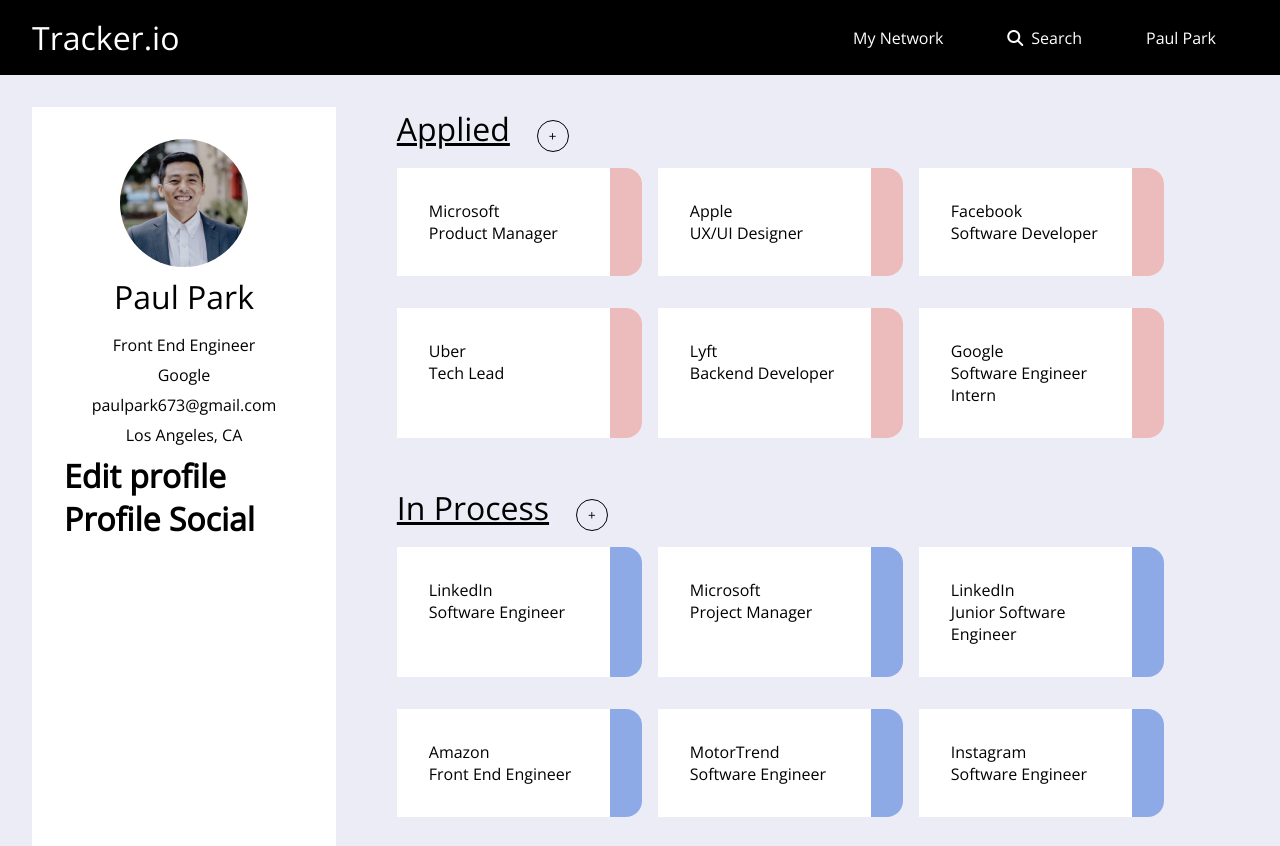
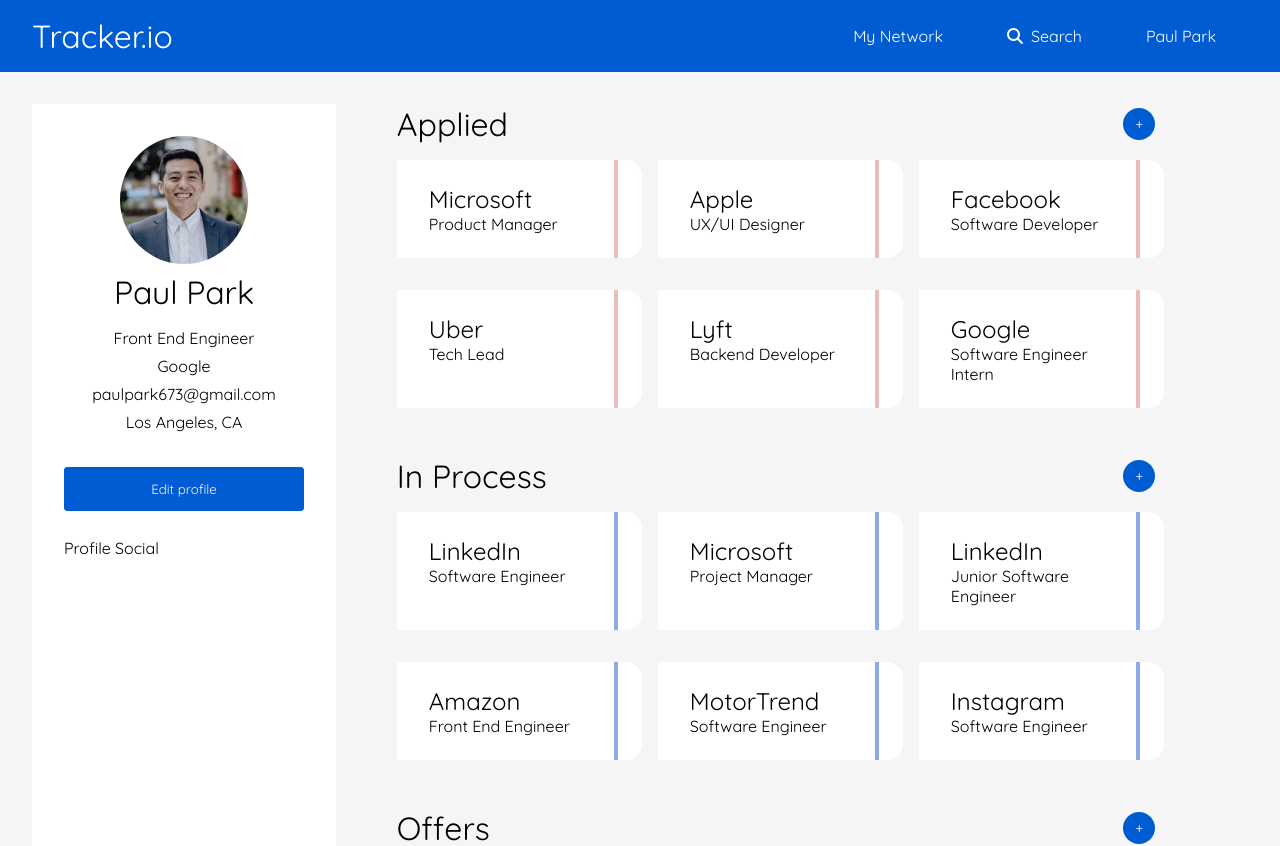
Before and after one commit to trackio/track.io, a React (Create React App) app in the folder client/: page / in a window 1280 px wide. Shown: the top 846 px of the page. Built offline with nearby package versions, Linux system fonts and the light colour scheme.

Commit message:
Updated styling for buttons and color scheme

```diff
--- a/client/public/index.html
+++ b/client/public/index.html
@@ -25,7 +25,7 @@
       Learn how to configure a non-root public URL by running `npm run build`.
     -->
     <link
-      href="https://fonts.googleapis.com/css2?family=Open+Sans&display=swap"
+      href="https://fonts.googleapis.com/css2?family=Quicksand&display=swap"
       rel="stylesheet"
     />
     <title>React App</title>
--- a/client/src/App.css
+++ b/client/src/App.css
@@ -2,11 +2,19 @@
   padding: 0;
   margin: 0;
   box-sizing: border-box;
-  font-family: "Open Sans", sans-serif;
+  font-family: "Quicksand", sans-serif;
+}
+
+:root{
+  --primary-color: #005cd2;
+  --secondary-color: #40514e;
+  --tertiary-color: #30e3ca;
+  --quaternary-color: #f5f5f5;
 }
 
 body {
-  background-color: rgb(235, 236, 245);
+  /* background-color: rgb(235, 236, 245); */
+  background-color: var(--quaternary-color);
 }
 
 .main-container {
--- a/client/src/App.js
+++ b/client/src/App.js
@@ -1,19 +1,19 @@
-import React from "react";
+import React, { useState } from "react";
 import Navbar from "./components/Layout/Navbar";
 import ProfileTab from "./components/ProfileTab/ProfileTab";
 import ApplicationList from "./components/Applications/ApplicationList/ApplicationList";
 import "./App.css";
 
-function App() {
-  const applicationStages = ["applied", "in process", "offers"];
+const App = () => {
+  const [ applicationStages, setApplicationStages ] = useState(["applied", "in process", "offers"]);
   return (
     <div>
       <Navbar />
       <main className="main-container">
         <ProfileTab />
         <div className="applications-container">
-          {applicationStages.map((stage) => (
-            <ApplicationList stage={stage} />
+          {applicationStages.map((stage, i) => (
+            <ApplicationList stage={stage} key={`category_${i}`} />
           ))}
         </div>
       </main>
--- a/client/src/components/Applications/Application/Application.css
+++ b/client/src/components/Applications/Application/Application.css
@@ -1,6 +1,6 @@
 .application {
   background: #fff;
-  padding: 2em;
+  padding: 1.5em 2em;
   margin: 1em 1em 1em 0;
   flex: 0 0 31%;
   border-radius: 0 1rem 1rem 0;
@@ -8,28 +8,25 @@
   cursor: pointer;
   /*box-shadow: 4px 4px 10px #888888;*/
 }
+.application__company{
+  font-size: 1.5rem;
+}
 .applied,
 .in.process,
 .offers {
   transition: 0.2s ease-out;
 }
-.applied:hover {
-  background-color: #ecbbbc;
-}
-.in.process:hover {
-  background-color: #8daae7;
-}
-.offers:hover {
-  background-color: #b6e8e0;
-}
 .application::before {
   content: "";
   position: absolute;
-  right: 0;
+  right: 1.5rem;
   top: 0;
-  border-radius: 0 1rem 1rem 0;
+  /* border-radius: 0 1rem 1rem 0; */
   height: 100%;
-  width: 2rem;
+  width: .25rem;
+}
+.applied::before, .in.process::before, .offers::before{
+  transition: .3s ease-in;
 }
 .applied::before {
   background: #ecbbbc;
@@ -40,3 +37,17 @@
 .offers::before {
   background: #b6e8e0;
 }
+.applied:hover:before, .in.process:hover:before, .offers:hover:before {
+  width: 2rem;
+  right: 0;
+  border-radius: 0 1rem 1rem 0;
+}
+.applied:hover:before{
+  background: #ecbbbc;
+}
+.in.process:hover:before{
+  background: #8daae7;
+}
+.offers:hover:before{
+  background: #b6e8e0;
+}
--- a/client/src/components/Applications/Application/Application.js
+++ b/client/src/components/Applications/Application/Application.js
@@ -12,11 +12,11 @@ const Application = (props) => {
   return (
     <>
       <div
-        className={"application " + props.application.categoryGroup}
+        className={`application ${props.application.categoryGroup}`}
         onClick={togglePopup}
       >
-        <p>{props.application.companyName}</p>
-        <p>{props.application.jobTitle}</p>
+        <p className="application__company">{props.application.companyName}</p>
+        <p className="application__title">{props.application.jobTitle}</p>
       </div>
       {isOpen && (
         <Popup
--- a/client/src/components/Applications/ApplicationList/ApplicationList.css
+++ b/client/src/components/Applications/ApplicationList/ApplicationList.css
@@ -1,5 +1,10 @@
 .applications__group {
   margin-bottom: 2em;
+}
+.applications__group-header {
+  display: flex;
+  align-items: center;
+  position: relative;
 }
 .applications {
   display: flex;
@@ -8,20 +13,25 @@
 .category__title {
   font-size: 2rem;
   text-transform: capitalize;
-  text-decoration: underline;
 }
 .btn__add {
-  background: none;
-  border: 1px solid black;
+  background: var(--primary-color);
+  color: #fff;
+  border: 0;
   border-radius: 50%;
   width: 2rem;
   height: 2rem;
   margin-left: 2em;
   cursor: pointer;
   transition: 0.3s ease-in;
+  position: absolute;
+  right: 2rem;
 }
-
 .btn__add:hover {
-  background: #000;
-  color: #fff;
+  background: var(--quaternary-color);
+  color: var(--primary-color);
+  border: 2px solid var(--primary-color);
 }
+.btn__add:focus{
+  outline: none;
+}
--- a/client/src/components/Applications/ApplicationList/ApplicationList.js
+++ b/client/src/components/Applications/ApplicationList/ApplicationList.js
@@ -1,9 +1,9 @@
-import React from "react";
+import React, { useState } from "react";
 import Application from "../Application/Application";
 import "./ApplicationList.css";
 
 const CategoryList = (props) => {
-  const applications = [
+  const initialApplications = [
     {
       id: 1,
       companyName: "Microsoft",
@@ -89,11 +89,15 @@ const CategoryList = (props) => {
       categoryGroup: "in process",
     },
   ];
+
+  const [ applications, setApplications ] = useState(initialApplications);
+
   return (
     <div className="applications__group">
-      <span className="category__title">{props.stage}</span>
-      <button className="btn__add">+</button>
-
+      <div className="applications__group-header">
+        <div className="category__title">{props.stage}</div>
+        <button className="btn__add"><span>+</span></button>
+      </div>
       <div className="applications">
         {applications
           .filter((application) => {
--- a/client/src/components/Layout/Navbar.css
+++ b/client/src/components/Layout/Navbar.css
@@ -2,7 +2,7 @@
   display: flex;
   align-items: center;
   justify-content: space-between;
-  background-color: #000;
+  background-color: var(--primary-color);
   color: #fff;
   padding: 1em 2em;
 }
--- a/client/src/components/ProfileTab/ProfileBio/ProfileBio.js
+++ b/client/src/components/ProfileTab/ProfileBio/ProfileBio.js
@@ -1,18 +1,29 @@
-import React from "react";
+import React, { useState } from "react";
 import "./ProfileBio.css";
 import profpic from "../../../assets/profpic.jpeg";
 
 const ProfileBio = (props) => {
+  const dummybio = {
+    propic: profpic,
+    name: 'Paul Park',
+    title: 'Front End Engineer',
+    job: 'Google',
+    email: 'paulpark673@gmail.com',
+    location: 'Los Angeles, CA'
+  };
+
+  const [bio, setBio] = useState(dummybio)
+
   return (
     <div className="profile__bio">
       <div className="prof profile__pic">
         <img className="img" alt="me" src={profpic} />
       </div>
-      <div className="prof profile__name">Paul Park</div>
-      <div className="prof profile__title">Front End Engineer</div>
-      <div className="prof profile__job">Google</div>
-      <div className="prof profile__email">paulpark673@gmail.com</div>
-      <div className="prof profile__location">Los Angeles, CA</div>
+      <div className="prof profile__name">{bio.name}</div>
+      <div className="prof profile__title">{bio.title}</div>
+      <div className="prof profile__job">{bio.job}</div>
+      <div className="prof profile__email">{bio.email}</div>
+      <div className="prof profile__location">{bio.location}</div>
     </div>
   );
 };
--- a/client/src/components/ProfileTab/ProfileEdit/ProfileEdit.css
+++ b/client/src/components/ProfileTab/ProfileEdit/ProfileEdit.css
@@ -0,0 +1,21 @@
+.edit-profile {
+  width: 100%;
+  padding: 1em 2em;
+  border-radius: 3px;
+  margin: 2em 0;
+  background-color: var(--primary-color);
+  color: var(--quaternary-color);
+  transition: .3s ease-in;
+  cursor: pointer;
+  border: 1px solid var(--primary-color);
+}
+
+.edit-profile:hover {
+  background-color: var(--quaternary-color);
+  color: var(--primary-color);
+  border: 1px solid var(--primary-color);
+}
+
+.edit-profile:focus {
+  outline: none;
+}
--- a/client/src/components/ProfileTab/ProfileEdit/ProfileEdit.js
+++ b/client/src/components/ProfileTab/ProfileEdit/ProfileEdit.js
@@ -1,7 +1,8 @@
 import React from "react";
+import './ProfileEdit.css';
 
 const ProfileEdit = (props) => {
-  return <h1>Edit profile</h1>;
+  return <button className="edit-profile">Edit profile</button>;
 };
 
 export default ProfileEdit;
--- a/client/src/components/ProfileTab/ProfileSocial/ProfileSocial.js
+++ b/client/src/components/ProfileTab/ProfileSocial/ProfileSocial.js
@@ -1,7 +1,7 @@
 import React from "react";
 
 const ProfileSocial = (props) => {
-  return <h1>Profile Social</h1>;
+  return <p>Profile Social</p>;
 };
 
 export default ProfileSocial;
```
